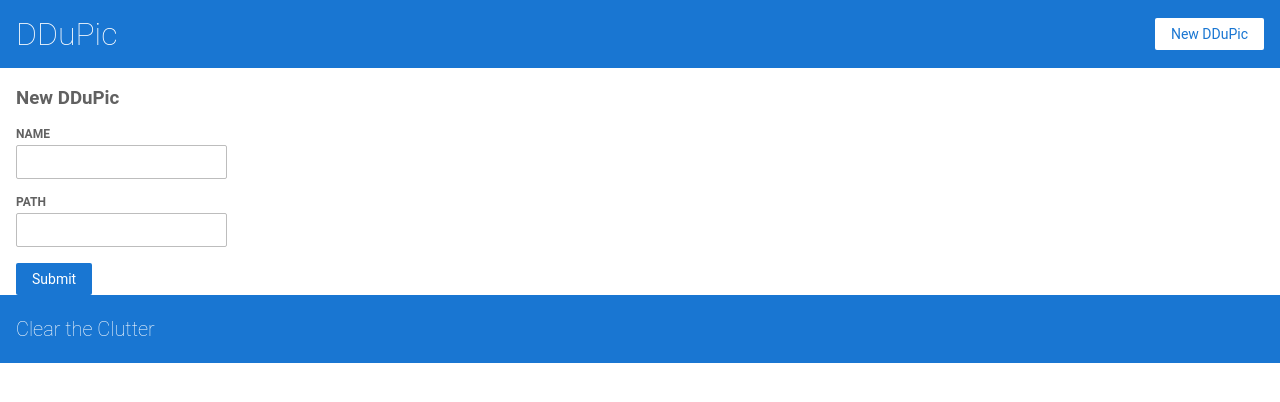
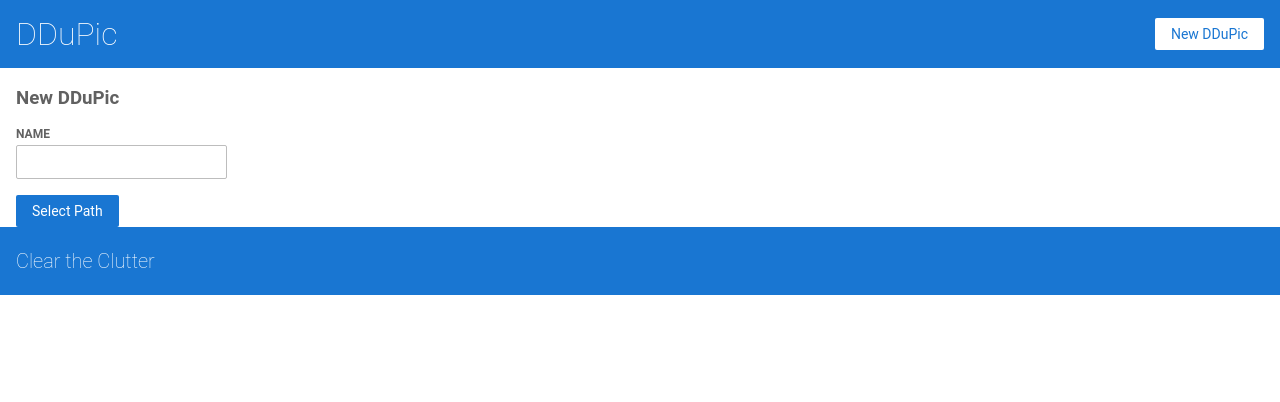
Before and after one commit to tpurcell/ddupic, an Angular app: page /newddupic in a window 1280 px wide. Shown: the top 402 px of the page. Built offline with nearby package versions, Linux system fonts and the light colour scheme.

Commit message:
attempt at electron directory picker that does not work

```diff
--- a/src/app/ddupic.service.ts
+++ b/src/app/ddupic.service.ts
@@ -22,7 +22,7 @@ export class DdupicService {
     }
   }
 
-  runDdupic(name: string, path: string) {
+  async runDdupic(name: string, path: string) {
     const now = Date.now();
     this.ddupic = {
       ddupicName: name,
@@ -32,7 +32,7 @@ export class DdupicService {
       ddupicItems: []
     };
 
-    this.writeDdupic(this.ddupic);
+    await this.writeDdupic(this.ddupic);
     console.log(`done: ${JSON.stringify(this.ddupic)}`);
   }
 
@@ -57,4 +57,13 @@ export class DdupicService {
       this.ipc.send('listDdupics');
     });
   }
+
+  async selectDirectory() {
+    return new Promise<string[]>((resolve) => {
+      this.ipc.once('selectDirectoryResponse', (event, arg) => {
+        resolve(arg);
+      });
+      this.ipc.send('selectDirectory');
+    });
+  }
 }
--- a/src/app/new-ddupic/new-ddupic.component.html
+++ b/src/app/new-ddupic/new-ddupic.component.html
@@ -7,12 +7,12 @@
     </label>
     <input id="ddupicName" type="text" formControlName="ddupicName">
   </div>
-  <div>
-    <label for="ddupicPath">
-      Path
-    </label>
-    <input id="ddupicPath" type="text" formControlName="ddupicPath">
+
+  <div *ngIf="needPath; else submitBlock">
+    <button class="button" type="select" (click)="onSelect()">Select Path</button>
   </div>
 
-  <button class="button" type="submit">Submit</button>
+  <ng-template #submitBlock>
+    <button class="button" type="submit">Submit</button>
+  </ng-template>
 </form>
--- a/src/app/new-ddupic/new-ddupic.component.ts
+++ b/src/app/new-ddupic/new-ddupic.component.ts
@@ -14,6 +14,8 @@ import {Ddupic} from '../ddupic';
 export class NewDdupicComponent implements OnInit {
   ddupic: Ddupic;
   newDdupicForm;
+  ddupicPath;
+  needPath;
 
   constructor(
     private ddupicService: DdupicService,
@@ -21,16 +23,22 @@ export class NewDdupicComponent implements OnInit {
     private router: Router,
   ) {
     this.newDdupicForm = this.formBuilder.group({
-      ddupicName: ``,
-      ddupicPath: ``
+      ddupicName: ``
     });
   }
 
   ngOnInit() {
+    this.needPath = true;
   }
 
-  onSubmit(ddupicData) {
-    this.ddupicService.runDdupic(ddupicData.ddupicName, ddupicData.ddupicPath);
-    this.router.navigateByUrl('');
+  async onSelect() {
+    this.ddupicPath = await this.ddupicService.selectDirectory();
+    this.needPath = false;
   }
+
+  async onSubmit(ddupicName) {
+    await this.ddupicService.runDdupic(ddupicName, this.ddupicPath);
+    await this.router.navigateByUrl('');
+  }
+
 }
```
Also changed, not shown: main.js (+9 -1 lines).
